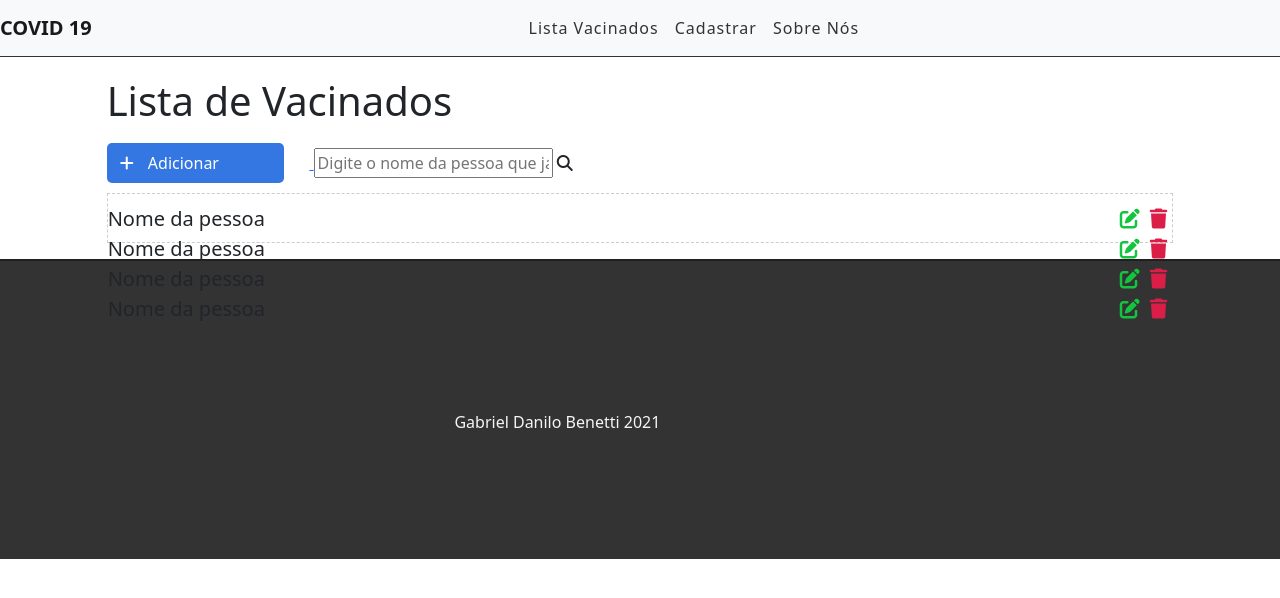
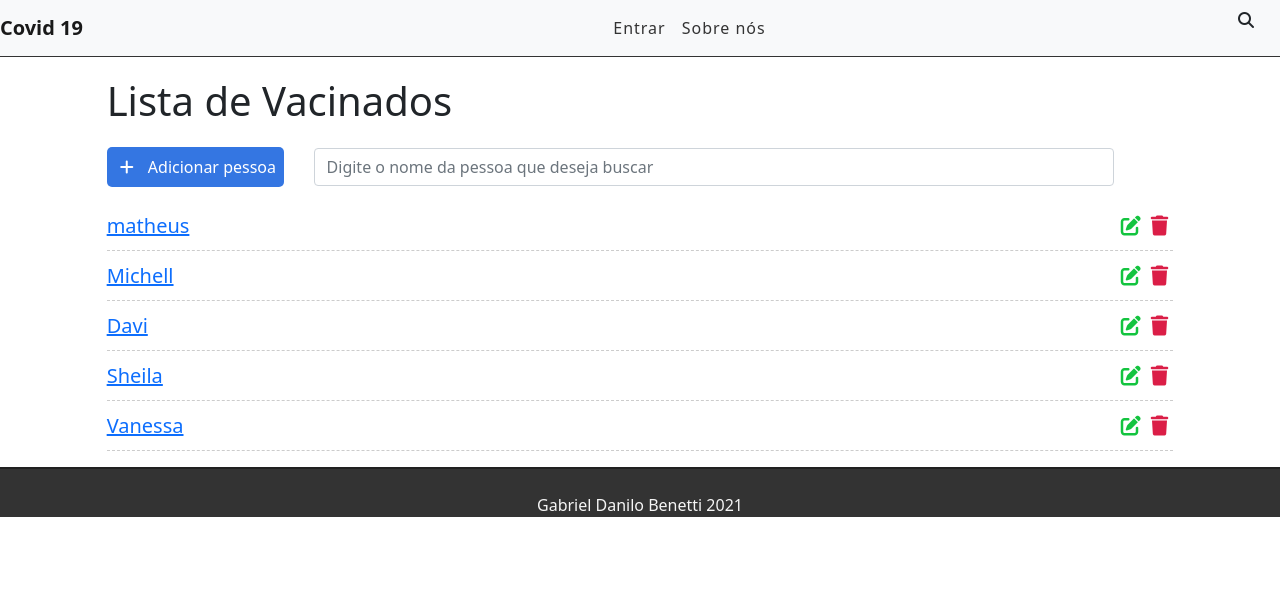
Before and after one commit to gabifenix/Topicos-3, a Django app: page / in a window 1280 px wide. Shown: the top 598 px of the page. Run offline with Django 3.2, Linux system fonts and the light colour scheme; data comes from the database, SQL or seed files in the repository; both versions use the stored data as it was after the commit; some libraries are stand-ins or nearby versions.

Commit message:
Projeto Vacina 15-06

```diff
--- a/vacinas/cadastro/admin.py
+++ b/vacinas/cadastro/admin.py
@@ -1,5 +1,5 @@
 from django.contrib import admin
 
-from .models import cadastro
+from .models import Cadastro
 
-admin.site.register(cadastro)
+admin.site.register(Cadastro)
--- a/vacinas/cadastro/models.py
+++ b/vacinas/cadastro/models.py
@@ -1,10 +1,10 @@
 from django.db import models
 
-class cadastro(models.Model):
+class Cadastro(models.Model):
     nome = models.CharField('Nome',max_length=255)
-    idade = models.IntegerField('Idade')
-    data = models.IntegerField('Data')
-    numero_da_dose = models.IntegerField('Numero da Dose')
+    idade = models.CharField('Idade',max_length=255)
+    data = models.CharField('Data',max_length=255)
+    numero_da_dose = models.CharField('Numero da Dose',max_length=255)
 
     created_at = models.DateTimeField(auto_now_add=True)
     updated_at = models.DateTimeField(auto_now=True)
--- a/vacinas/cadastro/static/css/style.css
+++ b/vacinas/cadastro/static/css/style.css
@@ -6,10 +6,9 @@
     margin: 0;
 }
 
-
 /* Navbar */
 
-.navbar {
+.navbar  {
     border-bottom: 1px solid #333;
     margin-bottom: 20px;
 }
@@ -27,41 +26,99 @@
     letter-spacing: 1px;
 }
 
+/* dashboard */
+.dashboard {
+    padding: 0;
+    width: 100%;
+    display: block;
+}
+
+.dashboard h4 {
+    font-size: 20px;
+}
+
+.dashboard span {
+    font-size: 40px;
+    display: block;
+    width: 100%;
+}
+
+.dashboard-box {
+    float: left;
+    background-color: #DFDFDF;
+    color: #FFF;
+    padding: 20px;
+    box-sizing: border-box;
+    height: 130px;
+    width: 32%;
+    text-align: center;
+}
+
+.dashboard-box:nth-child(2) {
+    margin-left: 1.5%;
+    margin-right: 1.5%;
+}
+
+#dashboard-lastdays {
+    background-color: #3476e2;
+}
+
+#dashboard-done {
+    background-color: #13c43f;
+}
+
+#dashboard-doing {
+    background-color: #db1e47;
+}
 
 /* Botão de adicionar */
+
+#add-link {
+    text-decoration: none;
+}
 
 .add-div {
     background-color: #3476e2;
     cursor: pointer;
     display: inline-block;
-    color: #fff;
+    color: #FFF;
     padding: 8px;
     border-radius: 5px;
     margin-right: 25px;
 }
 
 .fas.fa-plus {
-    color: #fff;
+    color: #FFF;
     margin-right: 10px;
     margin-left: 5px;
 }
 
-
 /* Search */
 
-.fas.fa.search {
+.fas.fa-search {
     position: absolute;
     top: 12px;
     right: 26px;
 }
 
 .search-div {
-    padding: 0px;
+    padding: 0;
     margin-top: 15px;
     margin-bottom: 15px;
     display: inline-block;
 }
 
+/* filter */
+.filter-div {
+    margin-bottom: 15px;
+    padding: 0;
+}
+
+#filter {
+    display: inline-block;
+    width: 200px;
+    margin-left: 10px;
+}
 
 /* Lista de vacinados */
 
@@ -73,13 +130,14 @@
     padding-left: 0;
 }
 
-.vacinados-list {
+.vacinados-item {
     list-style: none;
     font-size: 20px;
     height: 50px;
     padding-top: 10px;
-    border: 1px dashed #ccc;
+    border-bottom: 1px dashed #CCC;
 }
+
 
 .fas.fa-trash {
     color: #db1e47;
@@ -105,12 +163,16 @@
     float: right;
 }
 
+.done .fa-check {
+    color: #3476e2;
+}
+
+
 
 /* Rodapé */
-
 footer {
     background-color: #333;
-    height: 300px;
+    height: 50px;
     border-top: 2px solid #202020;
 }
 
@@ -120,3 +182,40 @@ footer p {
     top: 50%;
     position: relative;
 }
+
+/* Messages */
+
+ul.messages {
+    padding: 0;
+}
+
+ul.messages li {
+    list-style: none;
+}
+
+/* Paginação */
+.pagination {
+    margin-bottom: 20px;
+}
+
+.step-links {
+    position: relative;
+    margin-left: auto;
+    margin-right: auto;
+}
+
+.step-links .current {
+    margin-left: 5px;
+    margin-right: 5px;
+}
+
+/* login */
+
+.auth-card {
+    margin-bottom: 30px;
+}
+
+.change-form-p {
+    margin-top: 30px;
+    text-align: center;
+}
--- a/vacinas/cadastro/templates/base.html
+++ b/vacinas/cadastro/templates/base.html
@@ -1,49 +1,59 @@
 {% load static %}
 <!DOCTYPE html>
 <html lang="en">
-
 <head>
     <meta charset="UTF-8">
-    <meta http-equiv="X-UA-Compatible" content="IE=edge">
     <meta name="viewport" content="width=device-width, initial-scale=1.0">
+    <meta http-equiv="X-UA-Compatible" content="ie=edge">
     <title>{% block title %}{% endblock %}</title>
     <link rel="stylesheet" href="https://cdn.jsdelivr.net/npm/bootstrap@5.0.1/dist/css/bootstrap.min.css" integrity="undefined" crossorigin="anonymous">
     <script src="https://kit.fontawesome.com/80eac5945f.js" crossorigin="anonymous"></script>
     <link rel="stylesheet" href="{% static 'css/style.css' %}">
 </head>
-
 <body>
     <div class="container-fluid">
         <nav class="navbar navbar-expand-lg navbar-light bg-light">
-            <div class="container-fluid">
-                <a class="navbar-brand" href="#">COVID 19</a>
-                <button class="navbar-toggler" type="button" data-bs-toggle="collapse" data-bs-target="#navbarSupportedContent" aria-controls="navbarSupportedContent" aria-expanded="false" aria-label="Toggle navigation">
+            <a class="navbar-brand" href="/">Covid 19</a>
+            <button class="navbar-toggler" type="button" data-toggle="collapse" data-target="#navbarSupportedContent" aria-controls="navbarSupportedContent" aria-expanded="false" aria-label="Toggle navigation">
                 <span class="navbar-toggler-icon"></span>
             </button>
+
             <div class="collapse navbar-collapse" id="navbarSupportedContent">
                 <ul class="navbar-nav me-auto mb-2 mb-lg-0">
+                    {% if user.is_authenticated %}
                     <li class="nav-item">
-                            <a class="nav-link " href="#">Lista Vacinados</a>
+                        <a class="nav-link" href="/">Lista de Vacinados</a>
                     </li>
                     <li class="nav-item">
-                            <a class="nav-link " href="#">Cadastrar</a>
+                            <a class="nav-link" href="#">Cadastrar</a>
                         </li>
+                    {% else %}
                     <li class="nav-item">
-                            <a class="nav-link " href="#">Sobre Nós</a>
+                        <a class="nav-link" href="/accounts/login">Entrar</a>
                     </li>
+                    {% endif %}
+                    <li class="nav-item">
+                        <a class="nav-link" href="#">Sobre nós</a>
+                    </li>
+                    {% if user.is_authenticated %}
+                    <li class="nav-item">
+                            <a class="nav-link" href="/accounts/logout">Sair</a>
+                        </li>
+                    {% endif %}
                 </ul>
             </div>
         </nav>
-
-        {% block content %}{% endblock %}
-
+        {% block content %}
+        {% endblock %}
         <footer>
             <p>Gabriel Danilo Benetti 2021</p>
         </footer>
     </div>
-        <script src="https://cdn.jsdelivr.net/npm/bootstrap@5.0.1/dist/js/bootstrap.bundle.min.js" integrity="undefined" crossorigin="anonymous"></script>
+    <script
+    src="https://code.jquery.com/jquery-3.4.0.min.js"
+    integrity="sha256-BJeo0qm959uMBGb65z40ejJYGSgR7REI4+CW1fNKwOg="
+    crossorigin="anonymous"></script>
+    <script src="https://stackpath.bootstrapcdn.com/bootstrap/4.3.1/js/bootstrap.bundle.min.js" integrity="sha384-xrRywqdh3PHs8keKZN+8zzc5TX0GRTLCcmivcbNJWm2rs5C8PRhcEn3czEjhAO9o" crossorigin="anonymous"></script>
     <script src="{% static 'js/scripts.js' %}"></script>
-
 </body>
-
 </html>
--- a/vacinas/cadastro/templates/cadastro/list.html
+++ b/vacinas/cadastro/templates/cadastro/list.html
@@ -1,40 +1,37 @@
-{% extends 'base.html' %} {% block title %}Lista de Vacinados{% endblock %} {% block content %}
+{% extends 'base.html' %}
+
+{% block title %}Lista de Vacinados{% endblock %}
+
+{% block content %}
 <div class="offset-1 col-10 list-div">
     <h1>Lista de Vacinados</h1>
-    <a id="add-link" href="newpeople/">
+    <a id="add-link" href="novocadastro/">
+        <div class="col-2 add-div">
+            <i class="fas fa-plus"></i> Adicionar pessoa
+        </div>
+    </a>
 
-        <div class="col-2 add-div">
-
-            <i class="fas fa-plus"></i> Adicionar
-
-        </div>
-
-    </a>
     <div class="col-9 search-div">
-        <input type="text" id="search" name="search" placeholder="Digite o nome da pessoa que já está cadastrada">
+        <input class="form-control" type="text" id="search" name="search" placeholder="Digite o nome da pessoa que deseja buscar">
         <i class="fas fa-search"></i>
     </div>
+
+    {% if messages %}
+    <ul class="messages">
+        {% for message in messages %}
+        <li {% if message.tags %}class="alert alert-{{message.tags}}"{% endif %}>{{ message }}</li>
+        {% endfor %}
+    </ul>
+    {% endif %}
+
     <ul class="vacinados-list">
+        {% for cadastro in cadastro%}
         <li class="vacinados-item">
-            <span>Nome da pessoa</span>
-            <span><i class="fas fa-trash"></i></span>
-            <span><i class="fas fa-edit"></i></span>
+            <span><a href="/cadastro/{{cadastro.id}}">{{cadastro.nome}}</a></span>
+            <a href="/delete/{{cadastro.id}}"><span><i class="fas fa-trash"></i></span></a>
+            <a href="/edit/{{cadastro.id}}"><span><i class="fas fa-edit"></i></span></a>
         </li>
-        <li class="vacinados-item">
-            <span>Nome da pessoa</span>
-            <span><i class="fas fa-trash"></i></span>
-            <span><i class="fas fa-edit"></i></span>
-        </li>
-        <li class="vacinados-item">
-            <span>Nome da pessoa</span>
-            <span><i class="fas fa-trash"></i></span>
-            <span><i class="fas fa-edit"></i></span>
-        </li>
-        <li class="vacinados-item">
-            <span>Nome da pessoa</span>
-            <span><i class="fas fa-trash"></i></span>
-            <span><i class="fas fa-edit"></i></span>
-        </li>
+        {% endfor %}
     </ul>
 </div>
 {% endblock %}
--- a/vacinas/cadastro/urls.py
+++ b/vacinas/cadastro/urls.py
@@ -1,7 +1,10 @@
 from django.urls import path
-
 from.import views
 
 urlpatterns = [
-    path('', views.listaVacinados, name='list'),
+    path('', views.listaVacinados, name='vacinados-list'),
+    path('cadastro/<int:id>', views.cadastroView, name="cadastro-view"),
+    path('novocadastro/', views.novoCadastro, name="novo-cadastro"),
+    path('edit/<int:id>', views.editCadastro, name="edit-cadastro"),
+    path('delete/<int:id>', views.deleteCadastro, name="delete-cadastro"),
 ]
--- a/vacinas/cadastro/views.py
+++ b/vacinas/cadastro/views.py
@@ -1,8 +1,53 @@
-from django.shortcuts import render
+from django.shortcuts import render, get_object_or_404, redirect
 from django.http import HttpResponse
-
-from .models import cadastro
+from .models import Cadastro
+from .forms import CadastroForm
+from django.contrib import messages
 
 def listaVacinados(request):
+    cadastro = Cadastro.objects.all().order_by('-created_at')
+    return render(request, 'cadastro/list.html', {'cadastro' : cadastro} )
 
-    return render(request, 'cadastro/list.html', {'cadastro' : cadastro} )
+def cadastroView(request, id):
+    cadastro = get_object_or_404(Cadastro, pk=id)
+    return render(request, 'cadastro/cadastro.html', {'cadastro' : cadastro})
+
+def novoCadastro(request):
+    if request.method == 'POST':
+        form = CadastroForm(request.POST)
+
+        if form.is_valid():
+            Cadastro = form.save()
+            Cadastro.user = request.user
+            Cadastro.save()
+            return redirect('/')
+
+    else:
+        form = CadastroForm()
+        return render(request, 'cadastro/addcadastro.html', {'form': form})
+
+def editCadastro(request, id):
+    cadastro = get_object_or_404(Cadastro, pk=id)
+    form = CadastroForm(instance=cadastro)
+
+    if(request.method == 'POST'):
+        form = CadastroForm(request.POST, instance=cadastro)
+
+        if(form.is_valid()):
+            cadastro.save()
+            return redirect('/')
+        else:
+            return render(request, 'cadastro/editcadastro.html', {'form': form, 'cadastro': cadastro})
+    else:
+        return render(request, 'cadastro/editcadastro.html', {'form': form, 'cadastro': cadastro})
+
+def deleteCadastro(request, id):
+    cadastro = get_object_or_404(Cadastro, pk=id)
+    cadastro.delete()
+
+    messages.info(request, 'Cadastro deletado com sucesso!')
+
+    return redirect('/')
+
+def helloWorld(request):
+    return HttpResponse('Hello World!')
```
Also changed, not shown: vacinas/cadastro/forms.py (added, +9 -0 lines), vacinas/cadastro/templates/cadastro/addcadastro.html (added, +14 -0 lines), vacinas/cadastro/templates/cadastro/cadastro.html (added, +12 -0 lines), vacinas/cadastro/templates/cadastro/editcadastro.html (added, +15 -0 lines), vacinas/cadastro/migrations/0004_auto_20210615_2132.py (added), vacinas/db.sqlite3. Lines whose indentation alone changed are shown as unchanged.
